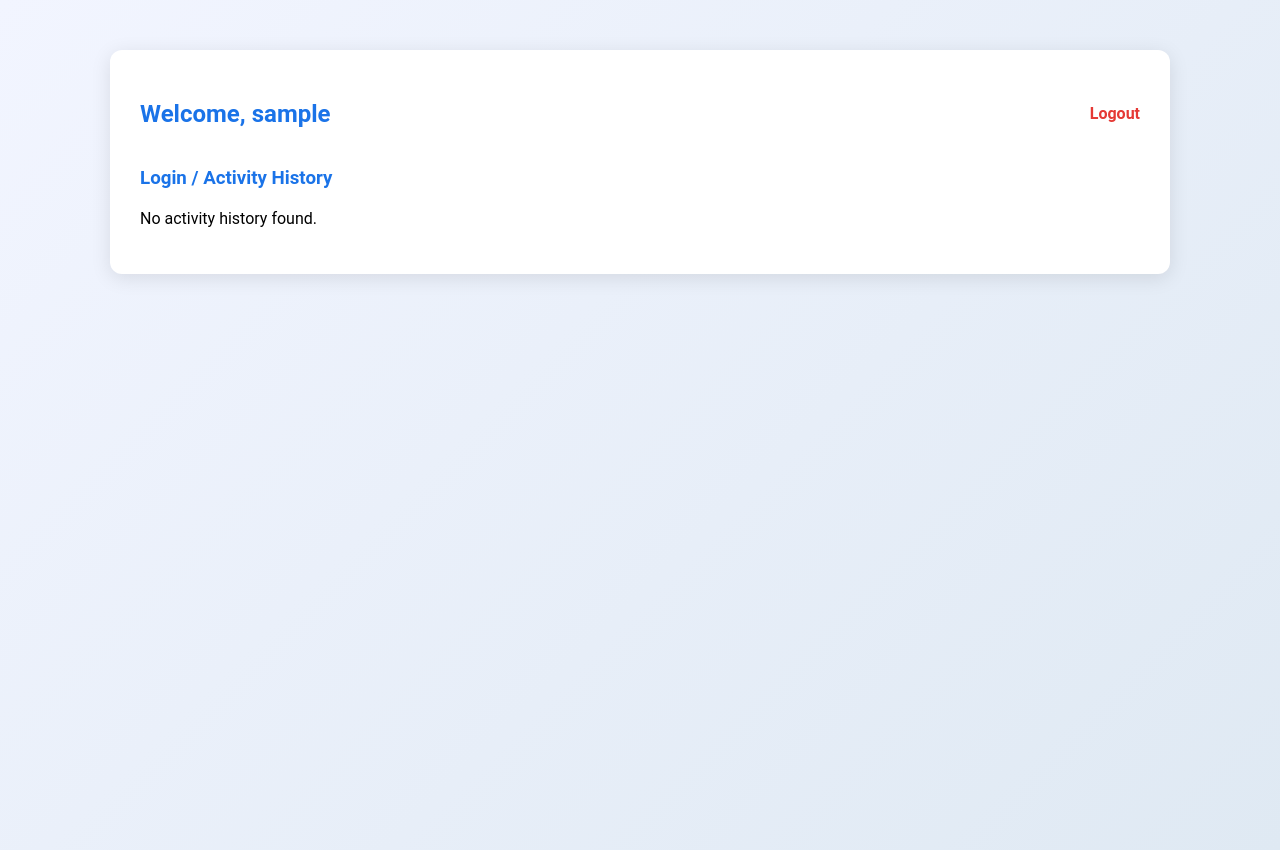
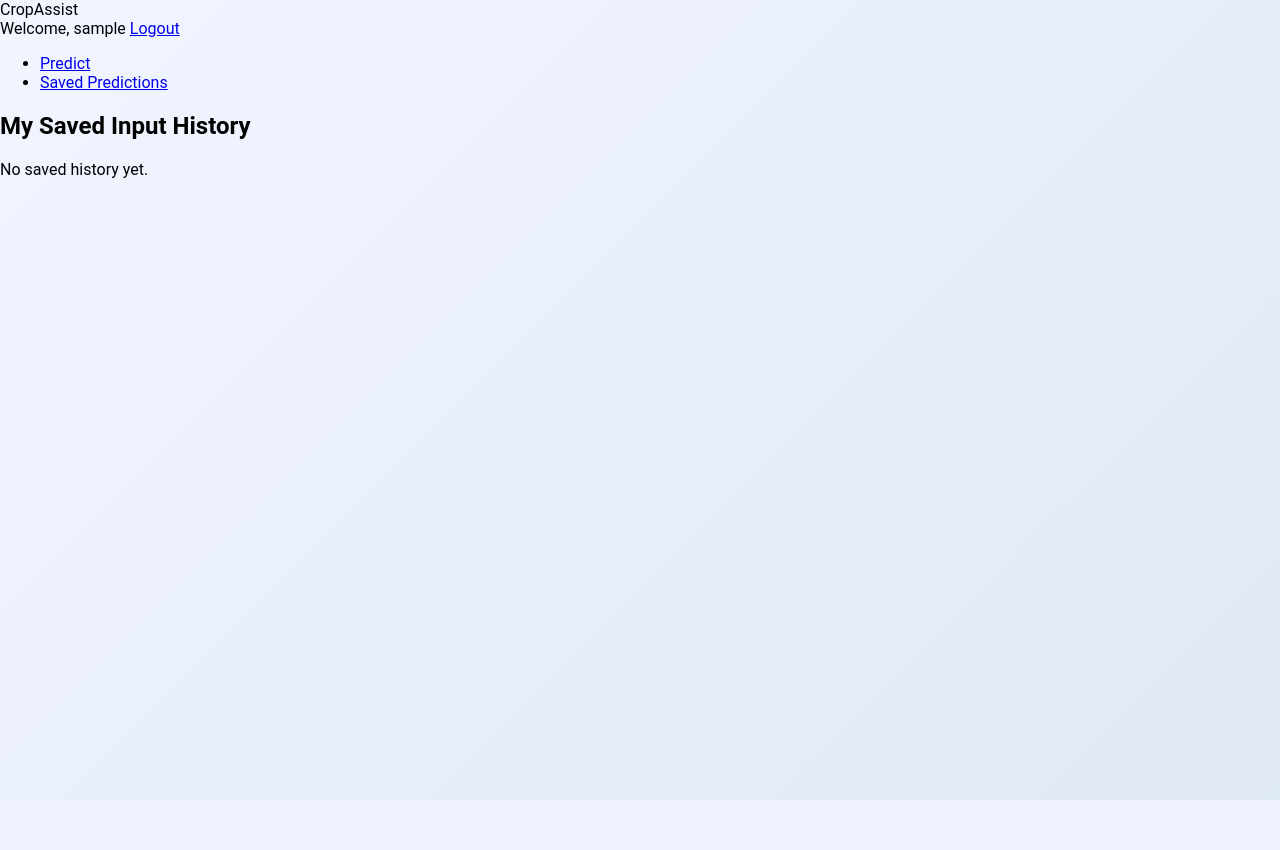
Before and after one commit to SREshwarPrasad/projects, a Flask app: page /dashboard in a window 1280 px wide. After the commit the page ends 800 px from the top, so only its background shows below. Run offline with Flask 2, Linux system fonts and the light colour scheme; the visitor is signed in with stand-in values (Sample User, id 1); tables that the repository leaves empty hold one stand-in row (values such as "Sample post").

Commit message:
Update dashboard.html

```diff
--- a/crop1/frontend/templates/dashboard.html
+++ b/crop1/frontend/templates/dashboard.html
@@ -1,88 +1,48 @@
-<!DOCTYPE html>
-<html lang="en">
-<head>
-  <meta charset="UTF-8">
-  <title>Dashboard - CropAssist</title>
-  <link rel="stylesheet" href="{{ url_for('static', filename='css/styles.css') }}">
-  <style>
-    body {
-      font-family: 'Roboto', Arial, sans-serif;
-      background-color: #f5f7fb;
-      margin: 0;
-      padding: 0;
-    }
-    .container {
-      max-width: 1000px;
-      margin: 50px auto;
-      background: white;
-      border-radius: 12px;
-      box-shadow: 0 4px 20px rgba(0, 0, 0, 0.1);
-      padding: 30px;
-    }
-    h2, h3 {
-      color: #1a73e8;
-      margin-bottom: 20px;
-    }
-    a.btn {
-      display: inline-block;
-      padding: 10px 20px;
-      background-color: #1a73e8;
-      color: #fff;
-      border-radius: 6px;
-      text-decoration: none;
-      transition: background-color 0.2s ease;
-    }
-    a.btn:hover {
-      background-color: #155bb5;
-    }
-    table {
-      width: 100%;
-      border-collapse: collapse;
-      margin-top: 15px;
-    }
-    table, th, td {
-      border: 1px solid #ddd;
-    }
-    th {
-      background-color: #f1f3f4;
-      color: #333;
-    }
-    th, td {
-      padding: 10px;
-      text-align: left;
-    }
-    .logout {
-      float: right;
-      color: #e53935;
-      font-weight: bold;
-      text-decoration: none;
-    }
-    .logout:hover {
-      text-decoration: underline;
-    }
-  </style>
-</head>
-<body>
-  <div class="container">
-    <div style="display: flex; justify-content: space-between; align-items: center;">
-      <h2>Welcome, {{ username }}</h2>
-      <a href="/logout" class="logout">Logout</a>
+{% extends "base.html" %}
+{% block title %}Dashboard{% endblock %}
+{% block body %}
+<header class="header">
+  <div class="logo">CropAssist</div>
+  <div class="header-right">
+    <span>Welcome, {{ username }}</span>
+    <a href="/logout" class="link-logout">Logout</a>
   </div>
+</header>
 
-    <h3>Login / Activity History</h3>
+<div class="layout">
+  <aside class="sidebar">
+    <ul>
+      <li><a href="{{ url_for('index') }}">Predict</a></li>
+      <li><a href="{{ url_for('predictions') }}">Saved Predictions</a></li>
+    </ul>
+  </aside>
+
+  <main class="content">
+    <h2>My Saved Input History</h2>
     {% if history %}
-    <table>
-      <tr><th>ID</th><th>Action</th><th>Timestamp</th></tr>
+    <table class="data-table">
+      <thead>
+        <tr>
+          <th>ID</th><th>Crop</th><th>State</th><th>District</th><th>Season</th><th>Area</th><th>Saved At</th>
+        </tr>
+      </thead>
+      <tbody>
         {% for h in history %}
         <tr>
           <td>{{ h.id }}</td>
-        <td>{{ h.action }}</td>
+          <td>{{ h.crop }}</td>
+          <td>{{ h.state }}</td>
+          <td>{{ h.district }}</td>
+          <td>{{ h.season }}</td>
+          <td>{{ h.area }} {{ h.area_unit }}</td>
           <td>{{ h.timestamp }}</td>
         </tr>
         {% endfor %}
+      </tbody>
     </table>
     {% else %}
-    <p>No activity history found.</p>
+    <p>No saved history yet.</p>
     {% endif %}
-
-    <div style="margin-t
+  </main>
+</div>
+{% endblock %}
```
Lines whose indentation alone changed are shown as unchanged.
